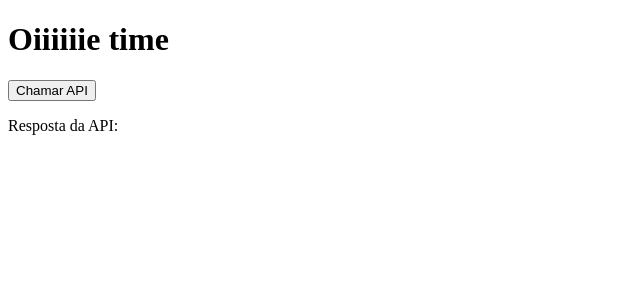
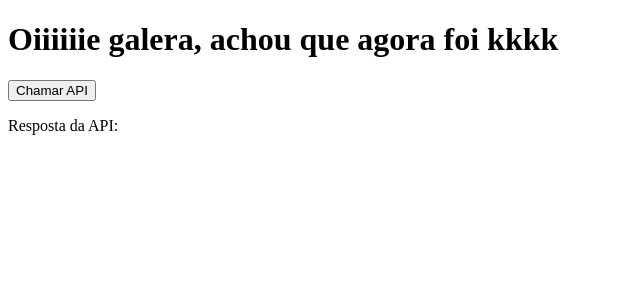
Before and after one commit to Vierro29/static-web, a React (Create React App) app: page / in a window 1280 px wide. Shown: the top 300 px of the page, without its empty margins (0-640 px from the left). Built offline with nearby package versions, Linux system fonts and the light colour scheme; the HTML template or start-up script is replaced by a standard one.

Commit message:
feat: mensagem front

```diff
--- a/src/App.js
+++ b/src/App.js
@@ -21,7 +21,7 @@ function App() {
 
   return (
     <div className="App">
-      <h1>Oiiiiiie time </h1>
+      <h1>Oiiiiiie galera, achou que agora foi kkkk </h1>
       <button onClick={callApi} disabled={loading}>
         {loading ? 'Carregando...' : 'Chamar API'}
       </button>
```
